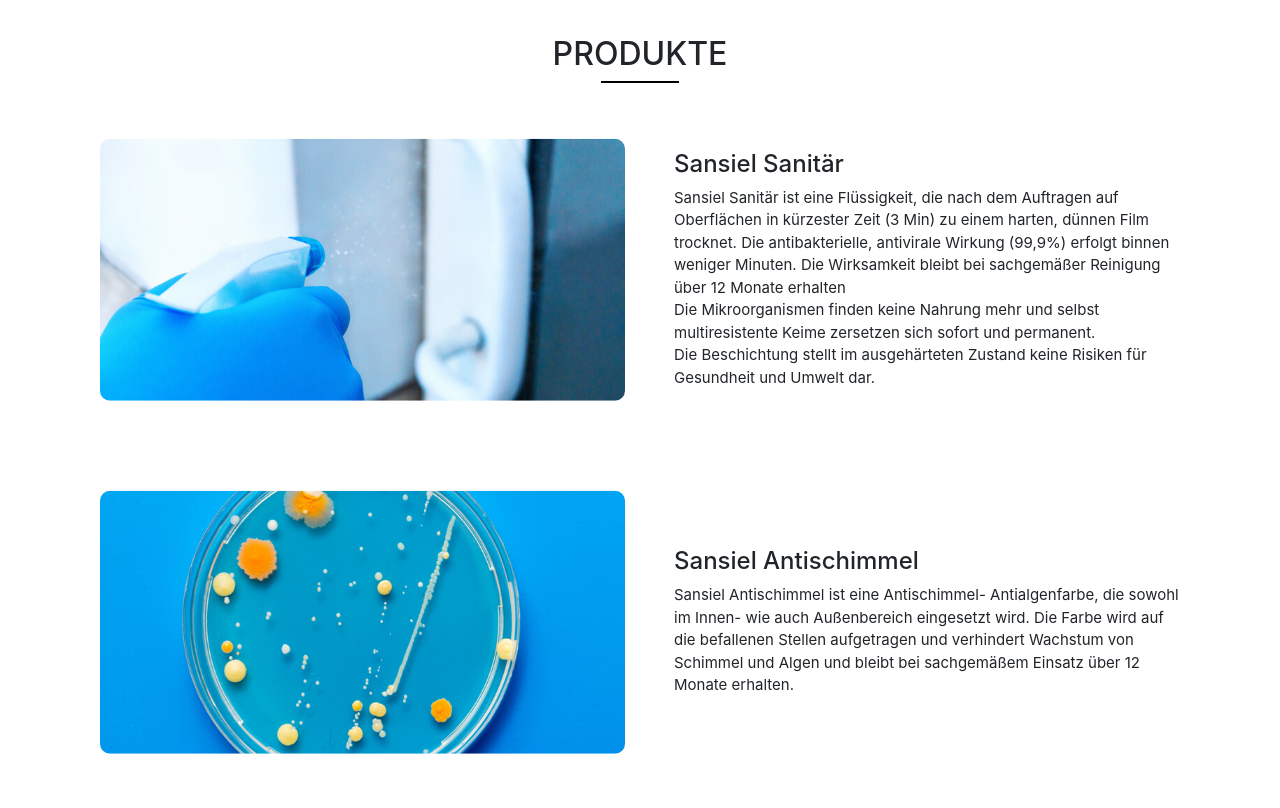
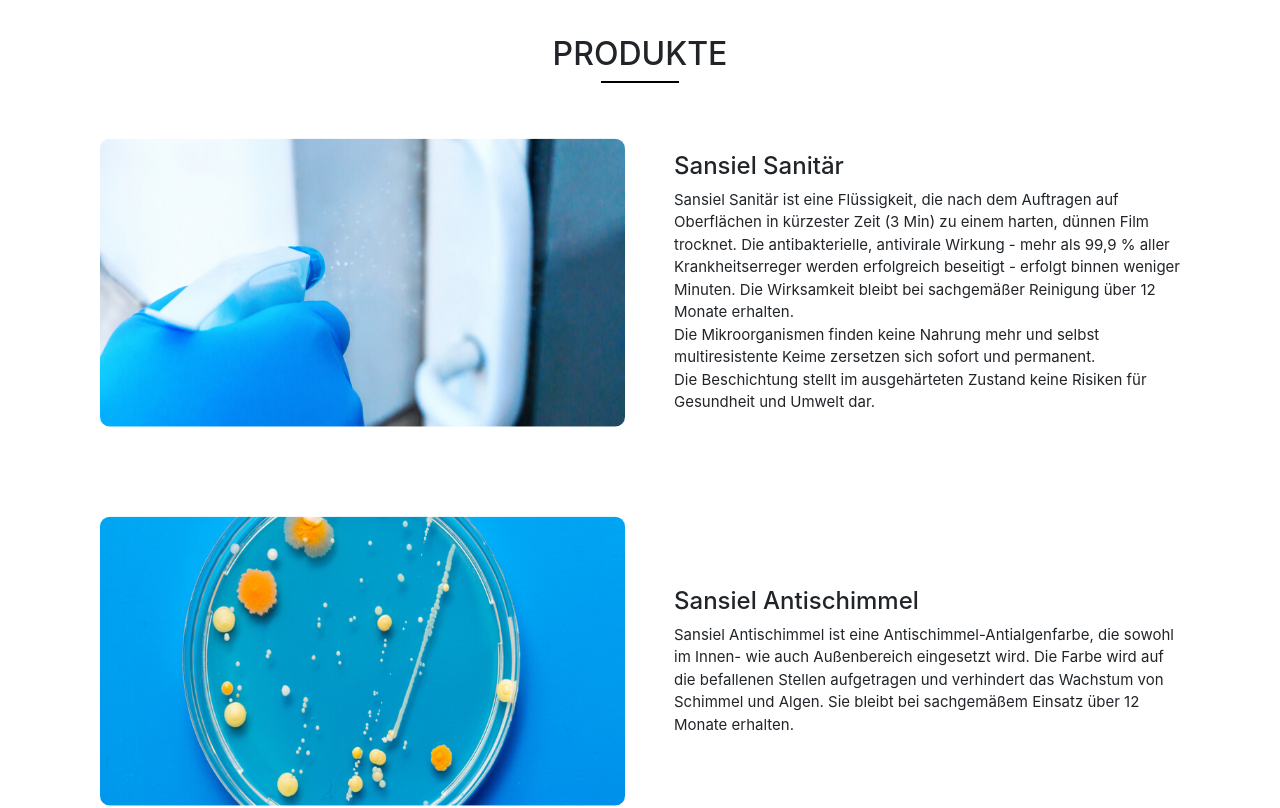
Before and after one commit to divitkarnawat/project_spray, a React (Create React App) app: page / in a window 1280 px wide. Shown: the part 2380-3188 px from the top of the page. Built offline with nearby package versions, Linux system fonts and the light colour scheme.

Commit message:
modifications 21-05

```diff
--- a/src/views/components/sections/ContactSection/ContactSection.js
+++ b/src/views/components/sections/ContactSection/ContactSection.js
@@ -28,7 +28,7 @@
       <input required  type="text" id="lname" name="lastname" placeholder="Nachname" />
     </div>
     <div className="col-12 " id = "lastinput">
-      <input required  type="text" id="email" name="email" placeholder="Email" />
+      <input required  type="text" id="email" name="email" placeholder="E-Mail" />
     </div>
      </div>
 
--- a/src/views/components/sections/ProductsSection/ProductsSection.js
+++ b/src/views/components/sections/ProductsSection/ProductsSection.js
@@ -16,15 +16,15 @@
                 titles: ["Sansiel Sanitär","Sansiel Antischimmel","Sansiel Duplex"],
                 description:[
                     [
-                        "Sansiel Sanitär ist eine Flüssigkeit, die nach dem Auftragen auf Oberflächen in kürzester Zeit (3 Min) zu einem harten, dünnen Film trocknet. Die antibakterielle, antivirale Wirkung (99,9%) erfolgt binnen weniger Minuten. Die Wirksamkeit bleibt bei sachgemäßer Reinigung über 12 Monate erhalten",
+                        "Sansiel Sanitär ist eine Flüssigkeit, die nach dem Auftragen auf Oberflächen in kürzester Zeit (3 Min) zu einem harten, dünnen Film trocknet. Die antibakterielle, antivirale Wirkung - mehr als 99,9 % aller Krankheitserreger werden erfolgreich beseitigt - erfolgt binnen weniger Minuten. Die Wirksamkeit bleibt bei sachgemäßer Reinigung über 12 Monate erhalten.",
                         "Die Mikroorganismen finden keine Nahrung mehr und selbst multiresistente Keime zersetzen sich sofort und permanent.",
                         "Die Beschichtung stellt im ausgehärteten Zustand keine Risiken für Gesundheit und Umwelt dar."
                     ],
                     [
-                        "Sansiel Antischimmel ist eine Antischimmel- Antialgenfarbe, die sowohl im Innen- wie auch Außenbereich eingesetzt wird. Die Farbe wird auf die befallenen Stellen aufgetragen und verhindert Wachstum von Schimmel und Algen und bleibt bei sachgemäßem Einsatz über 12 Monate erhalten.",
+                        "Sansiel Antischimmel ist eine Antischimmel-Antialgenfarbe, die sowohl im Innen- wie auch Außenbereich eingesetzt wird. Die Farbe wird auf die befallenen Stellen aufgetragen und verhindert das Wachstum von Schimmel und Algen. Sie bleibt bei sachgemäßem Einsatz über 12 Monate erhalten.",
                     ],
                     [
-                        "Sansiel Duplex ist ein Produkt, das aus zwei Komponenten besteht. Eingesetzt wird es in z.B. Wassertanks oder anderen geschlossenen Behältern, Schwimmbädern, etc.",
+                        "Sansiel Duplex ist ein Produkt, das aus zwei Komponenten besteht. Eingesetzt wird es in z. B. Wassertanks oder anderen geschlossenen Behältern, Schwimmbädern, etc.",
                         "Auch dort findet eine permanente Inhibition des Wachstums von Mikroorganismen statt. Die Zulassung für Trinkwasser ist gerade in Vorbereitung."
                     ]
                     ]
--- a/src/views/components/sections/ProductsSection/ProductsSection.scss
+++ b/src/views/components/sections/ProductsSection/ProductsSection.scss
@@ -32,7 +32,7 @@
   position: relative;
   min-height: 150px;
   min-width: 300px;
-  padding-top: 50%;
+  padding-top: 55%;
   top: 50%;
   width: 100%;
   transform: translateY(-50%);
--- a/src/views/components/sections/ProfileSection/ProfileSection.scss
+++ b/src/views/components/sections/ProfileSection/ProfileSection.scss
@@ -11,8 +11,8 @@
 }
 .p_img
 {
-    height: 400px;
-    width: 400px;
+    height: 399.1px;
+    width: 326.3px;
     max-height: 90vh;
     max-width: 90vw;
     margin: 20px auto;
--- a/src/views/components/sections/Ptest/Ptest.js
+++ b/src/views/components/sections/Ptest/Ptest.js
@@ -16,7 +16,7 @@
             content: [
                 {
                     title: "Innovation und Entwicklung",
-                    description: "Dank jahrelanger Forschung ist es unserem Team gelungen, nicht nur ein tragfähiges Produkt, sondern auch eine innovative Lösung zu entwickeln, die mit dem jüngsten Anstieg der Pandemien noch relevanter wird",
+                    description: "Dank jahrelanger Forschung ist es unserem Team gelungen, nicht nur ein tragfähiges Produkt, sondern auch eine innovative Lösung zu entwickeln, die mit dem jüngsten Anstieg der Pandemien noch relevanter wird.",
                     imgURL: img3
                 },
                 {
@@ -26,7 +26,7 @@
                 },
                 {
                     title: "Nachhaltigkeit",
-                    description: "Wir sind stolz darauf, dass nicht nur die Produkte, sondern die gesamte Organisation einem sehr genau definierten Nachhaltigkeitsprogramm folgen. Dies steht im Einklang mit den europäischen Vorschriften",
+                    description: "Wir sind stolz darauf, dass nicht nur die Produkte, sondern die gesamte Organisation einem sehr genau definierten Nachhaltigkeitsprogramm folgen. Dies steht im Einklang mit den europäischen Vorschriften.",
                     imgURL: img2
                 },
                 {
--- a/src/views/components/sections/Ptest/Ptest.scss
+++ b/src/views/components/sections/Ptest/Ptest.scss
@@ -88,7 +88,7 @@
 
         .ptitle
         {
-
+            text-align: center;
             text-shadow: 1px 1px 3px black, -1px 1px 2px black ;
             transition: .4s;
             font-size: 170%;
@@ -99,7 +99,7 @@
             transition: .4s;
             padding: 10px;
             text-align: center;
-            font-size: 80%;
+            font-size: 95%;
         }
 
 }
--- a/src/views/components/sections/Rcard/Rcard.scss
+++ b/src/views/components/sections/Rcard/Rcard.scss
@@ -7,7 +7,7 @@
     flex-direction: column;
 	align-items: center;
 	justify-content: space-evenly;
-	overflow-x: hidden;
+	overflow: hidden;
 	padding-bottom: 30px;
 	padding-top: 40px;
 	background-color: #204379;
```
